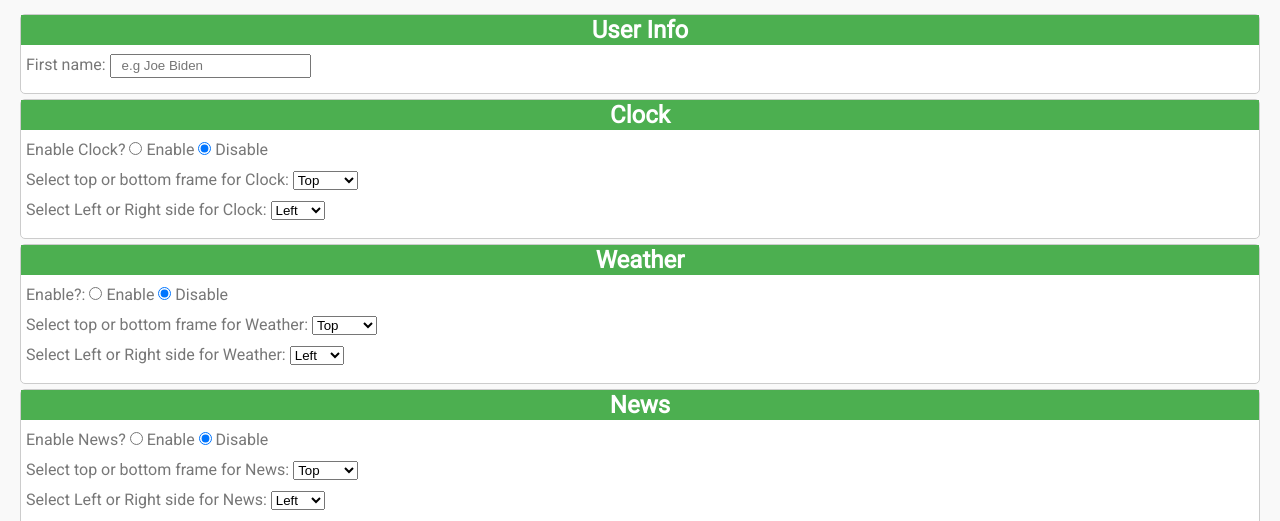
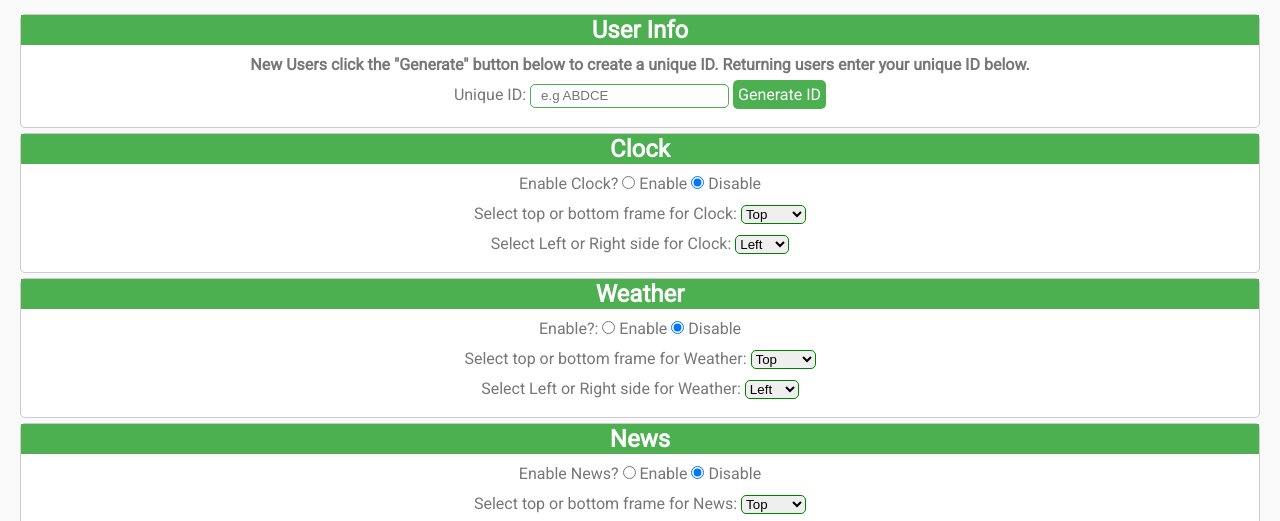
Before and after one commit to JVacation/Project, a website: page webserver/public/index.html in a window 1280 px wide. Shown: the part 206-727 px from the top of the page. Drawn offline with Linux system fonts and the light colour scheme.

Commit message:
Added some code

```diff
--- /dev/null
+++ b/json/X0xW0.json
@@ -0,0 +1 @@
+{"X0xW0": [{"clockCheckbox":"enable","clockFrame":"topFrame","clockSide":"left","weatherCheckbox":"enable","weatherFrame":"topFrame","weatherSide":"right","newsCheckbox":"enable","newsFrame":"bottomFrame","newsSide":"left","stockCheckbox":"enable","stockFrame":"bottomFrame","stockSide":"right","stockList":"AMZN"}]}
--- /dev/null
+++ b/json/test.json
@@ -0,0 +1 @@
+{"test": [{"clockCheckbox":"enable","clockFrame":"topFrame","clockSide":"left","weatherCheckbox":"disable","weatherFrame":"topFrame","weatherSide":"right","newsCheckbox":"enable","newsFrame":"bottomFrame","newsSide":"left","stockCheckbox":"enable","stockFrame":"bottomFrame","stockSide":"right","stockList":"AMZN"}]}
--- a/webserver/public/css/main.css
+++ b/webserver/public/css/main.css
@@ -54,9 +54,26 @@ form div label, form div input {
     margin: 0 0 5px;
 }
 
+#generate {
+  margin: 0 auto;
+  cursor: pointer;
+  border: none;
+  background: #4CAF50;
+  color: #FFF;
+  margin: 0 0 5px;
+  padding: 5px;
+  border-radius: 5px;
+  font-size: 16px;
+  font-family: "Roboto";
+}
+
+#generate:hover {
+    background: #8aff8e;
+}
+
 .form-group-wrapper {
     padding: 5px;
-
+    text-align: center;
 }
 
 h1 {
@@ -102,12 +119,14 @@ h2 {
 #test input[id="fname"]{
     height: 3%;
     padding: 10;
+    border-radius: 5px;
+    border: 1px solid #4CAF50;
 }
 #test input[id="stockList"] {
     width: 100%;
 }
 #test input[type="submit"] {
-cursor: pointer;
+  cursor: pointer;
   width: 100%;
   border: none;
   background: #4CAF50;
@@ -117,6 +136,11 @@ cursor: pointer;
   border-radius: 5px;
   font-size: 16px;
   font-family: "Roboto"
+}
+
+select {
+    border: 1px solid green;
+    border-radius: 5px;
 }
 
 #frmUploader input[type="submit"] {
--- a/webserver/public/index.html
+++ b/webserver/public/index.html
@@ -2,16 +2,34 @@
 <link rel="stylesheet" type="text/css" href="css/main.css">
 <link href='https://fonts.googleapis.com/css?family=Roboto' rel='stylesheet'>
 <meta name="viewport" content="width=device-width, initial-scale=1.0">
-<!--<script src="script.js"></script>-->
+<script>
+function generateString() {
+	var letters = "ABCDEFGHIJKLMNOPQRSTUVWXYZabcdefghijklmnopqrstuvwxyz0123456789";
+	var lettersLength = letters.length;
+	var genString = "";
+	for (var i = 0; i < 5; i++) {
+		genString += letters.charAt(Math.floor(Math.random() * lettersLength));
+	}
+	document.getElementById('fname').value=genString;
+}
+
+function myFunction() {
+    var colors = ['#ff0000', '#00ff00', '#0000ff'];
+    var random_color = colors[Math.floor(Math.random() * colors.length)];
+    document.getElementsByTagName('h2').style.backgroundColor = random_color;
+}
+</script>
 </head>
-<body>
+<body onload="myFunction()">
 <form id="test" action="/contact" method="post">
     <h1> JVacation Smart Mirror</h1>
     <div class="form-group">
         <h2>User Info</h2>
         <div class="form-group-wrapper">
-        <label for="fname" >First name:</label>
-        <input type="input" id="fname" name="fname" required placeholder="e.g Joe Biden" required><br>
+        <p><b>New Users click the "Generate" button below to create a unique ID. Returning users enter your unique ID below.</b></p>
+        <label for="fname" >Unique ID:</label>
+        <input maxlength='5' type="input" id="fname" name="fname" required placeholder="e.g ABDCE" required>
+        <button id="generate" type="button" onclick="generateString()">Generate ID</button><br>
         </div>
     </div>
     <div class="form-group">
```
Also changed, not shown: webserver/public/background2.jpg (added), webserver/public/background3.jpg (added), 1 other file.
